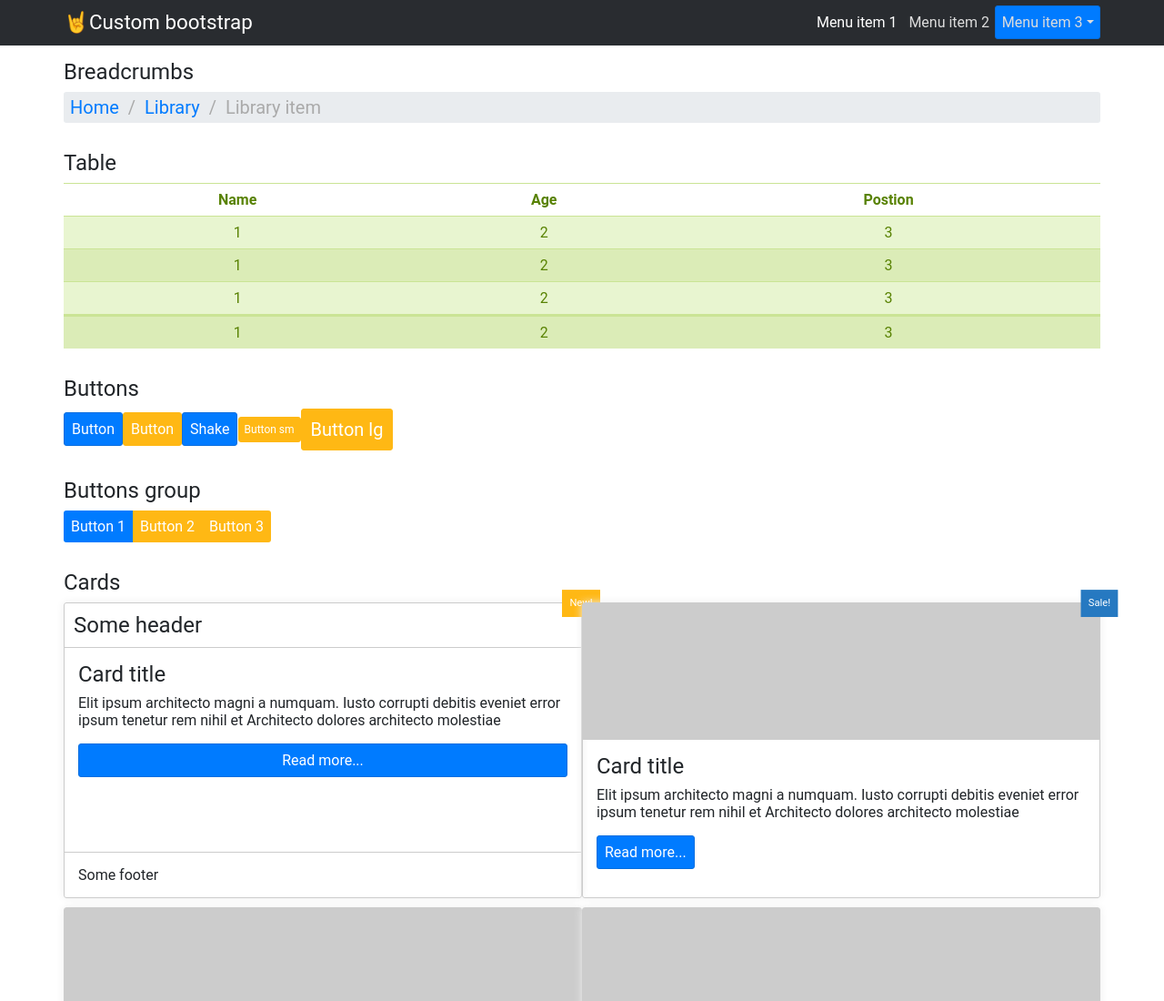
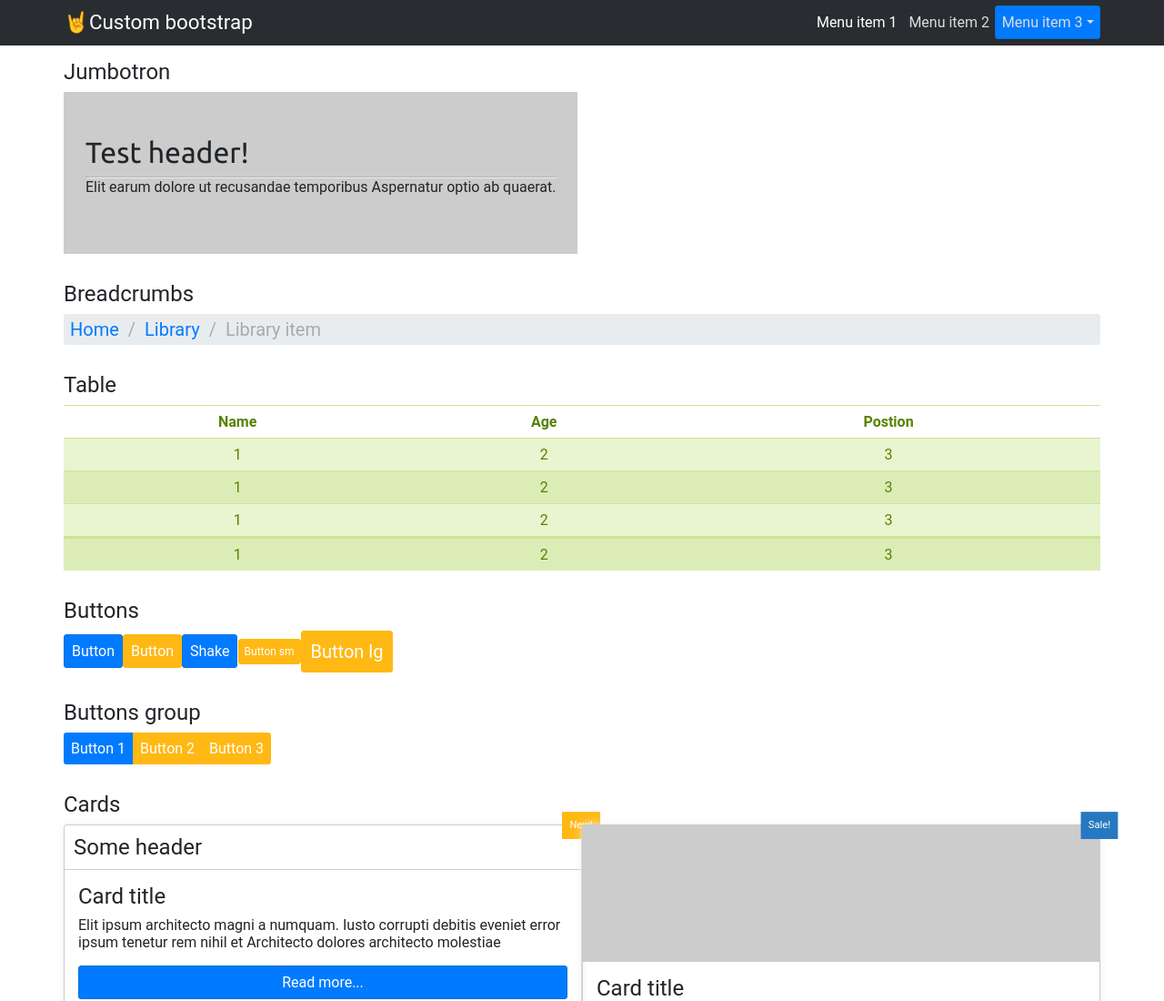
Before and after one commit to pa-bishkek/jslessons, a website: page custom_bootstrap/index.html in a window 1280 px wide. Shown: the top 1100 px of the page at 91% size. Drawn offline with Linux system fonts and the light colour scheme; a web font is replaced by a local one.

Commit message:
font-face

```diff
--- /dev/null
+++ b/custom_bootstrap/css/font.css
@@ -0,0 +1,4 @@
+@font-face {
+    font-family: Test;
+    src: url("/fonts/ubuntu.ttf") format("truetype");
+}
--- /dev/null
+++ b/custom_bootstrap/css/jumbotron.css
@@ -0,0 +1,12 @@
+.jumbotron {
+    background-color: #ccc;
+    padding: 3em 1.5em;
+}
+
+.jumbotron hr {
+    border-top: 1px solid rgba(0,0,0,.1);
+}
+
+.jumbotron h1 {
+    font-family: Test, sans-serif;
+}
--- a/custom_bootstrap/index.html
+++ b/custom_bootstrap/index.html
@@ -4,6 +4,7 @@
     <meta charset="UTF-8">
     <title>Custom Bootstrap</title>
     <link href="https://fonts.googleapis.com/css?family=Source+Sans+Pro:300,400,600,700,900|Trocchi&amp;subset=cyrillic" rel="stylesheet">
+    <link rel="stylesheet" href="./css/font.css"/>
     <link rel="stylesheet" href="./css/base.css"/>
     <link rel="stylesheet" href="./css/badge.css"/>
     <link rel="stylesheet" href="./css/typography.css"/>
@@ -14,6 +15,7 @@
     <link rel="stylesheet" href="./css/table.css"/>
     <link rel="stylesheet" href="./css/breadcrumbs.css"/>
     <link rel="stylesheet" href="./css/dropdown.css"/>
+    <link rel="stylesheet" href="./css/jumbotron.css"/>
     <link rel="stylesheet" href="./css/layout.css"/>
 </head>
 <body>
@@ -39,6 +41,18 @@
                         </div>
                     </li>
                 </ul>
+            </div>
+        </div>
+    </div>
+    <div class="container">
+        <h2>Jumbotron</h2>
+        <div class="row">
+            <div class="jumbotron">
+                <h1>Test header!</h1>
+                <hr>
+                <p>
+                    Elit earum dolore ut recusandae temporibus Aspernatur optio ab quaerat.
+                </p>
             </div>
         </div>
     </div>
```
Also changed, not shown: custom_bootstrap/fonts/ubuntu.ttf (added).
